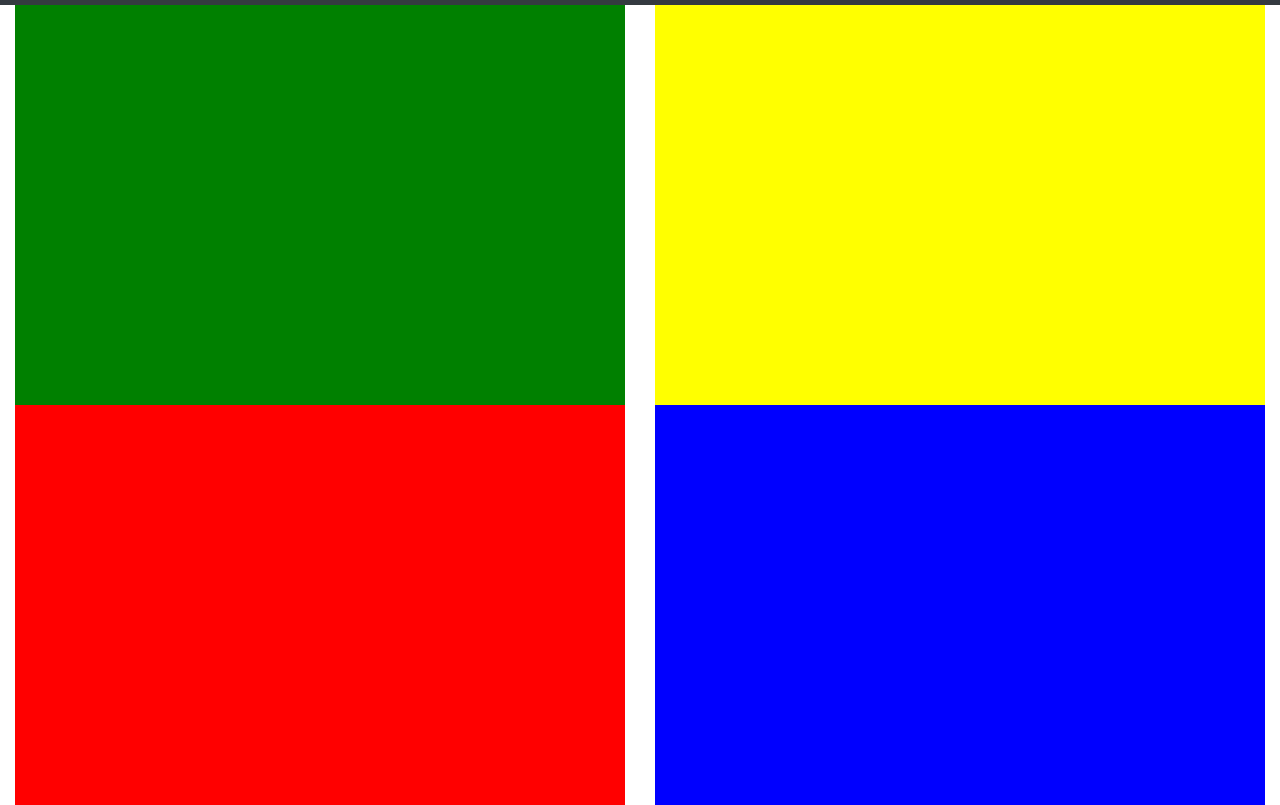
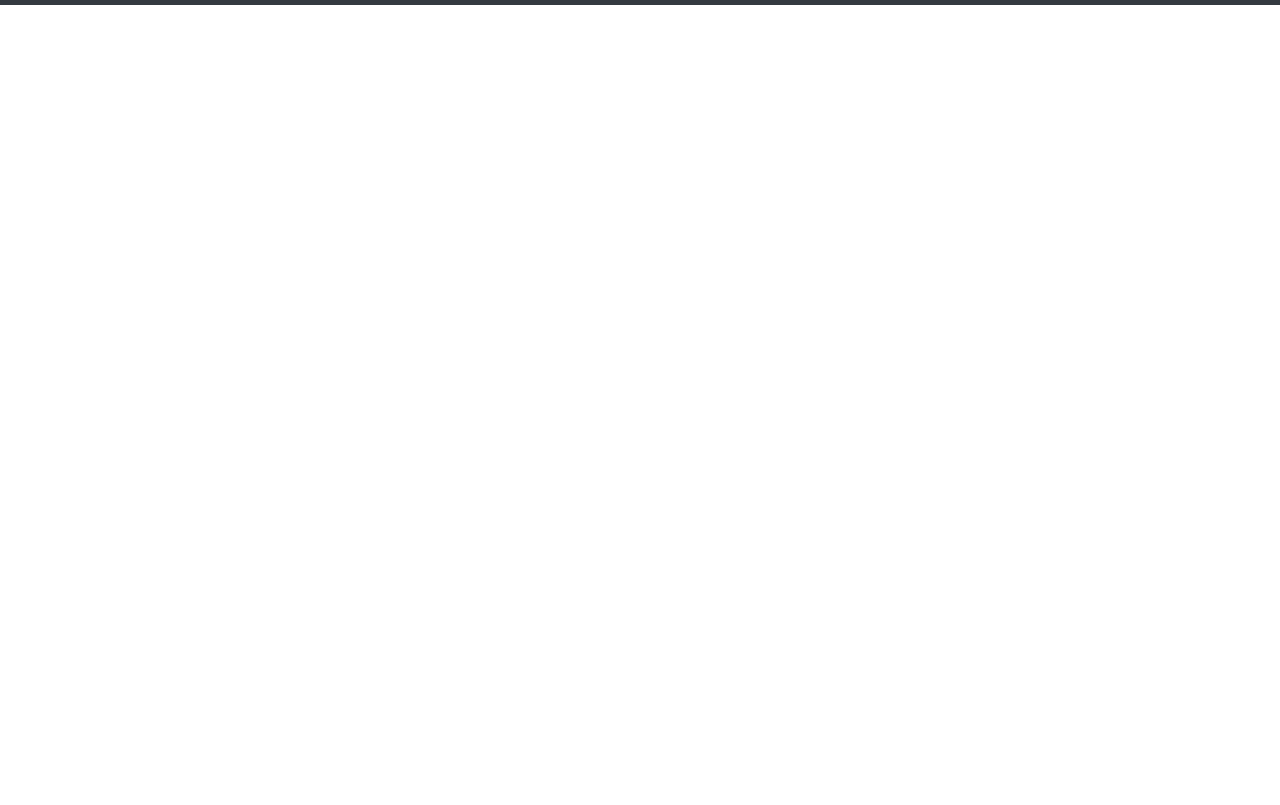
Before and after one commit to mat345st/jitsi-meet-client-website, a plain HTML site: page index.html in a window 1280 px wide. Both pictures are taken after a click on the button "Multi Window". Shown: the part 49-854 px from the top of the page. Drawn offline with Linux system fonts and the light colour scheme.

Commit message:
removed colors on mw containers

```diff
--- a/index.html
+++ b/index.html
@@ -89,18 +89,18 @@
 		<div class="multi_window_screen meet_screen" id="multi_window_screen">
             <div class="row">
                 <div class="col-6">
-                    <div class="iframe_container mw_iframe_container" id="mw_iframe_container1" style="background-color: green"></div>
+                    <div class="iframe_container mw_iframe_container" id="mw_iframe_container1" s></div>
                 </div>
                 <div class="col-6">
-                    <div class="iframe_container mw_iframe_container" id="mw_iframe_container2" style="background-color: yellow"></div>
+                    <div class="iframe_container mw_iframe_container" id="mw_iframe_container2" ></div>
                 </div>
             </div>
             <div class="row">
                 <div class="col-6">
-                  <div class="iframe_container mw_iframe_container" id="mw_iframe_container3" style="background-color: red"></div>
+                  <div class="iframe_container mw_iframe_container" id="mw_iframe_container3" ></div>
                 </div>
                 <div class="col-6">
-                    <div class="iframe_container mw_iframe_container" id="mw_iframe_container4"style="background-color: blue" ></div>
+                    <div class="iframe_container mw_iframe_container" id="mw_iframe_container4" ></div>
                 </div>
             </div>
 
```
